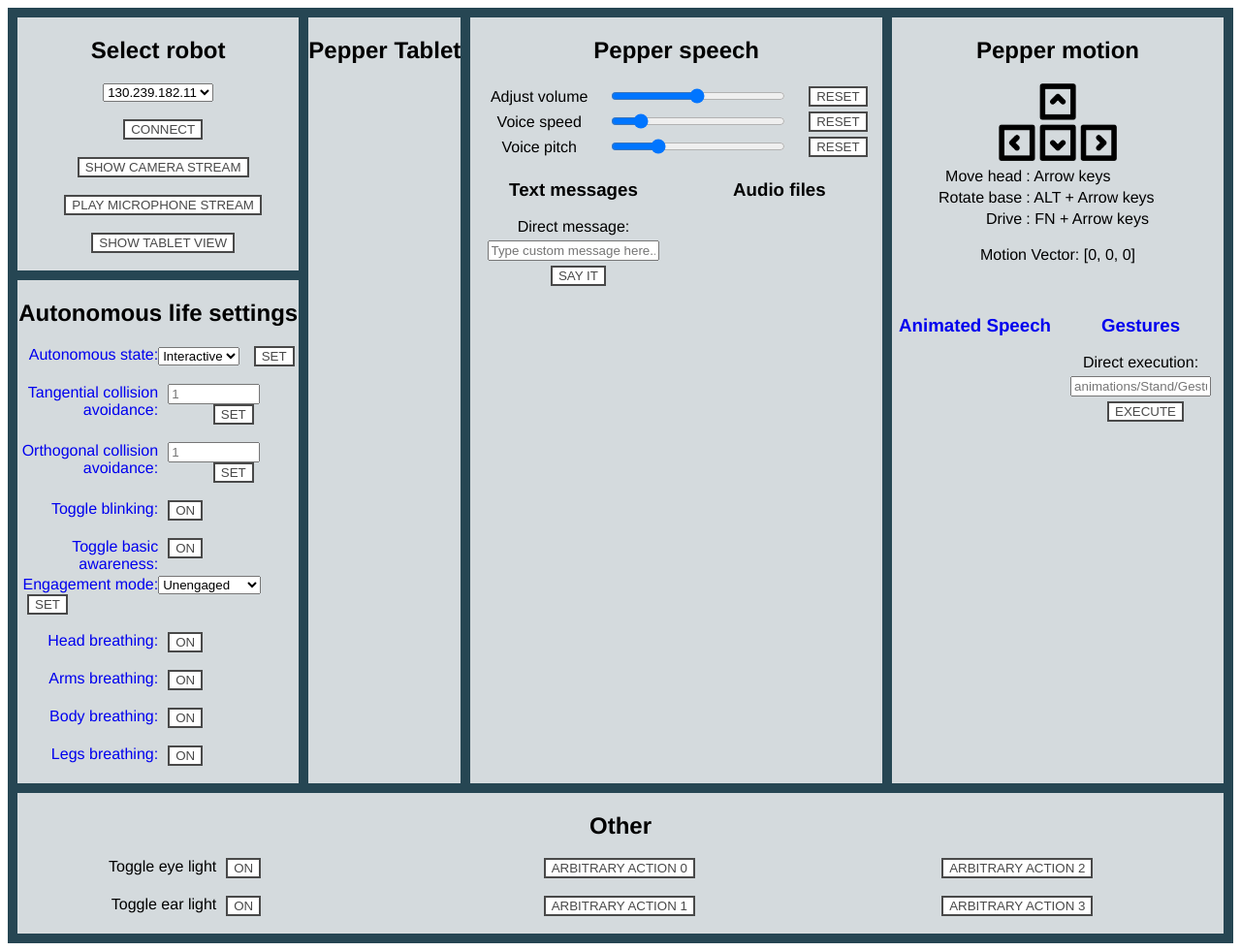
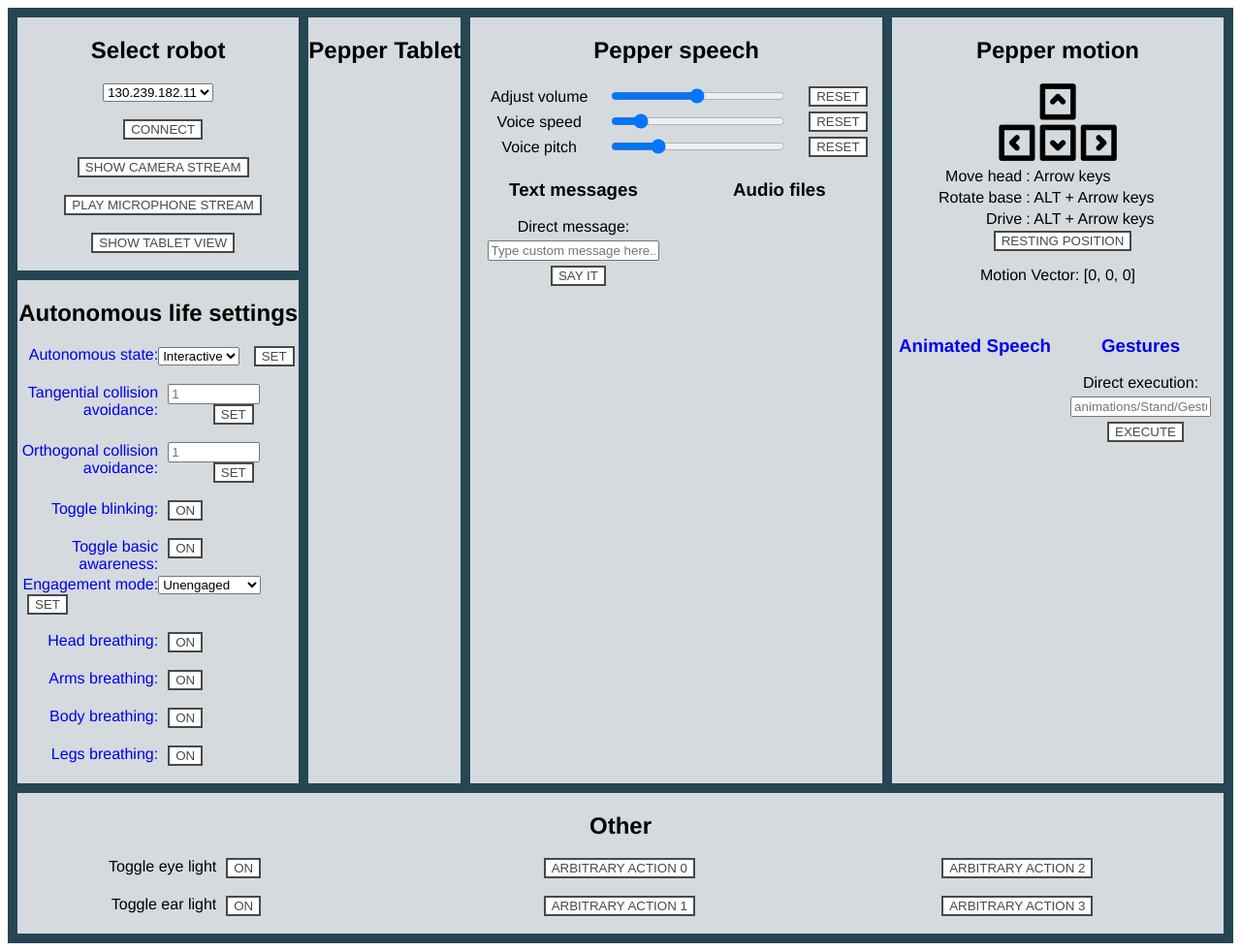
Before and after one commit to frietz58/WoZ4U, a Flask app: template templates/index.html in a window 1280 px wide. Shown: the whole page at 97% size. Run offline with Flask 2, Linux system fonts and the light colour scheme; the template is opened without the code that fills it, so the values that code supplies are empty.

Commit message:
Add resting position btn

```diff
--- a/templates/index.html
+++ b/templates/index.html
@@ -357,6 +357,14 @@
     });
   }
 
+  function enter_resting_pos() {
+    $.getJSON(
+      "/resting_position",
+      function(data){
+        console.log(data);
+      }
+    )
+  }
 
   // for reconnecting upon reload of site
   {% if reconnect %}
@@ -831,9 +839,16 @@
         </tr>
         <tr>
           <td style="text-align: right;">Drive</td>
-          <td style="text-align: left;">: FN + Arrow keys</td>
+          <td style="text-align: left;">: ALT + Arrow keys</td>
         </tr>
       </table>
+      <button
+            title="Put pepper in resting position"
+            class="example_c"
+            id="resting_pos_btn"
+            onclick="enter_resting_pos()">
+            Resting position
+          </button>
       <p>Motion Vector: <span id="motion_vector">[0, 0, 0]</span></p>
     </div>
     <br>
```
